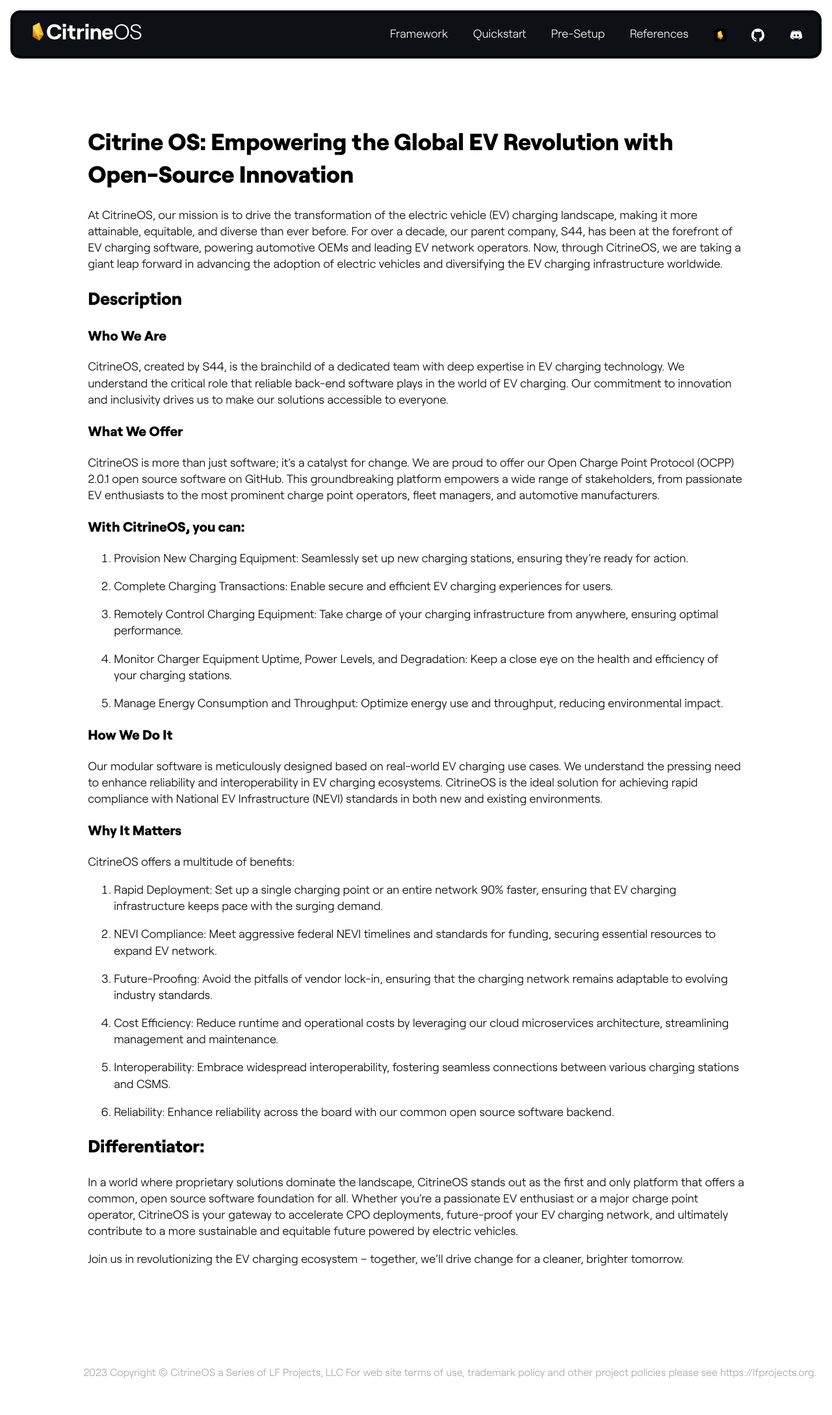
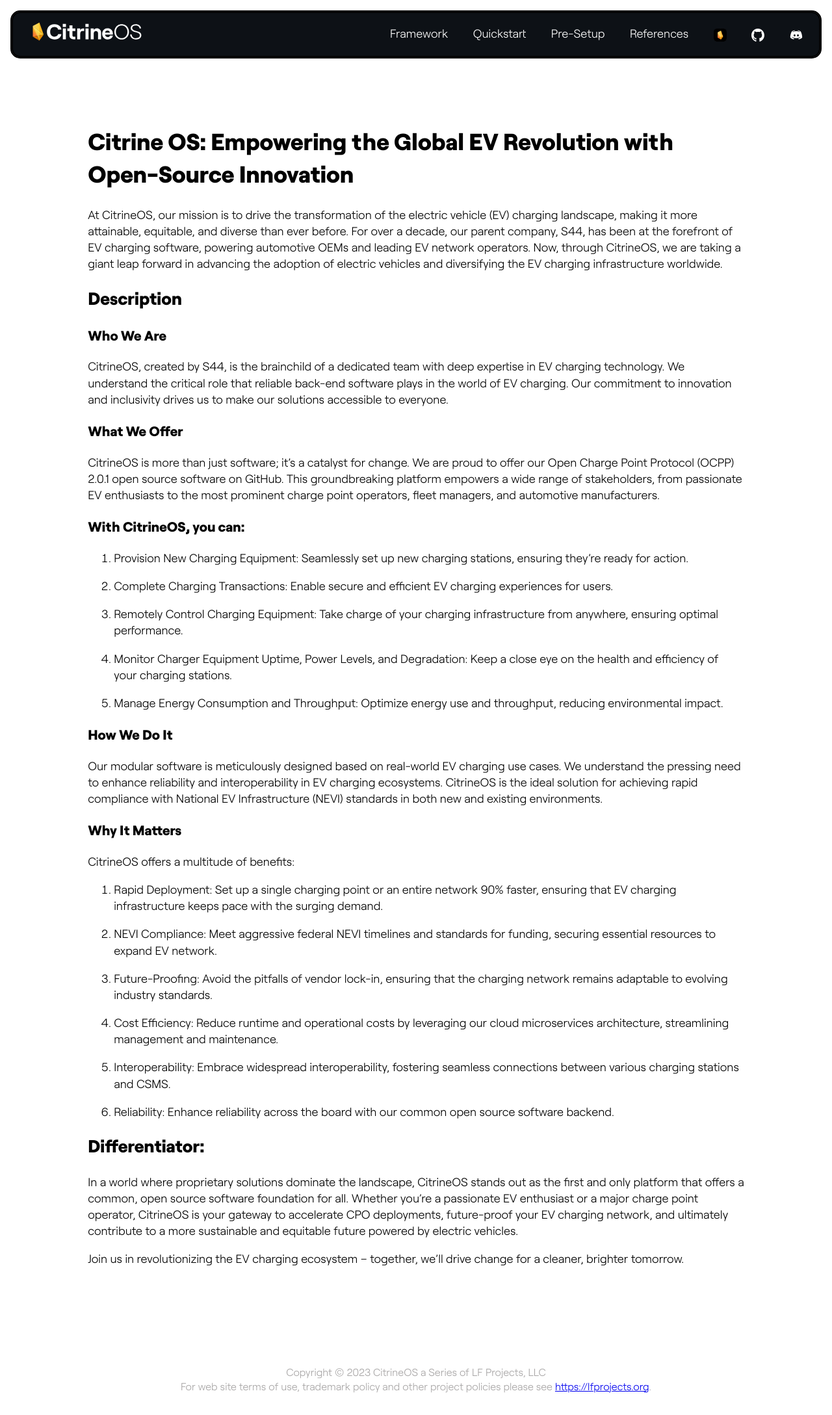
Before and after one commit to citrineos/citrineos.github.io, a Jekyll site: the page built from index.md, in a window 1280 px wide. Shown: the whole page at 65% size. Built offline with Jekyll 4.4.1, drawn with Linux system fonts in a browser that asks for light colours; some web fonts are replaced; before the commit the page ends 2155 px from its top, so only the background shows below that.

Commit message:
correct formatting

```diff
--- a/_includes/footer.html
+++ b/_includes/footer.html
@@ -1,5 +1,5 @@
 <footer>
-  <p>{{ 'now' | date: "%Y" }} Copyright &copy; CitrineOS a Series of LF Projects, LLC
-For web site terms of use, trademark policy and other project policies please see https://lfprojects.org.
+  <p>Copyright &copy; {{ 'now' | date: "%Y" }} CitrineOS a Series of LF Projects, LLC<br/>
+For web site terms of use, trademark policy and other project policies please see <a href="https://lfprojects.org">https://lfprojects.org</a>.
 </p>
 </footer>
--- a/_sass/components/_footer.scss
+++ b/_sass/components/_footer.scss
@@ -3,5 +3,5 @@
   color: rgb(167, 165, 165);
   font-size: 1rem;
   padding: 1rem;
-  text-align: right;
+  text-align: center;
 }
```
